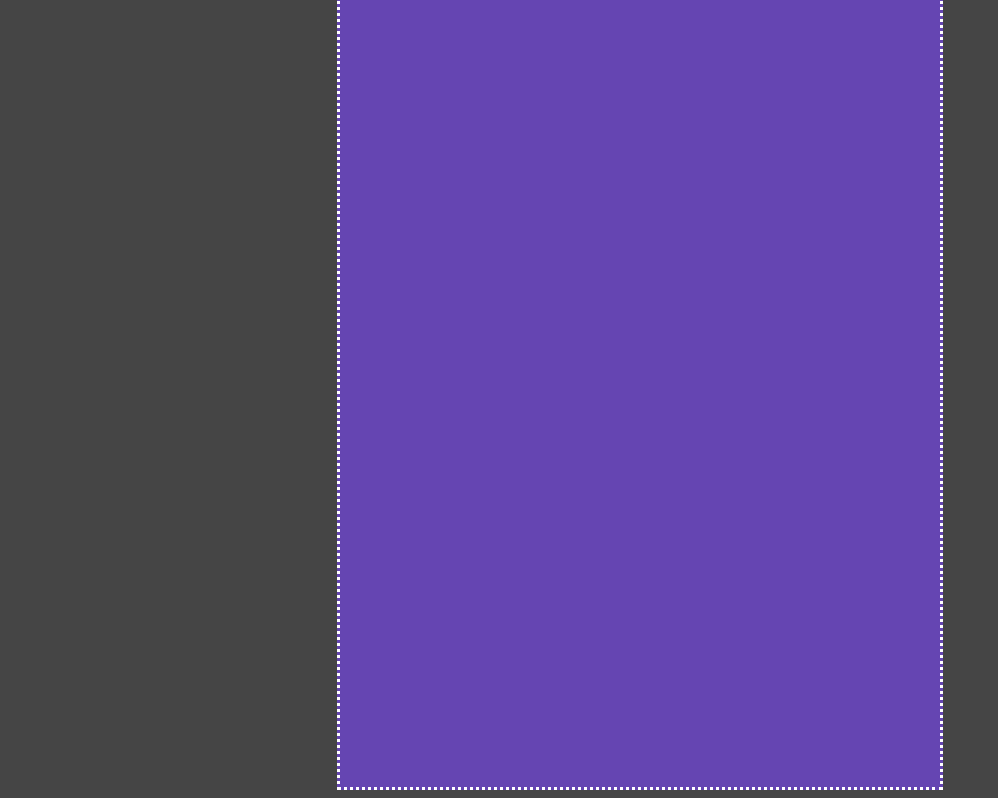
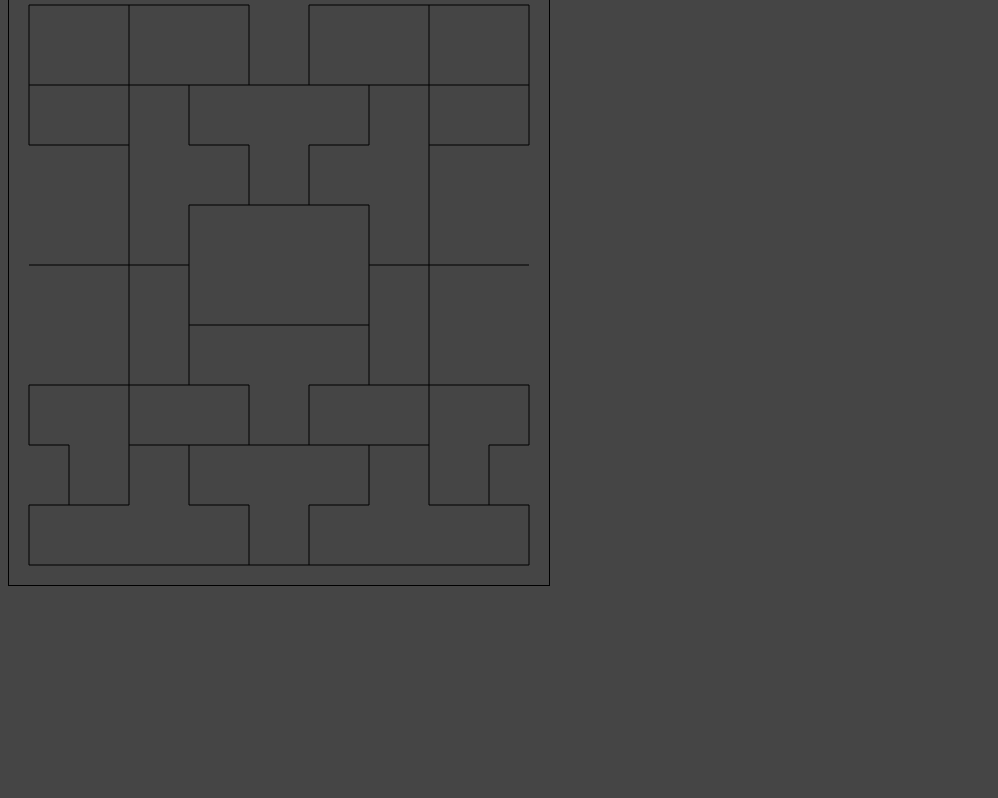
Before and after one commit to tarrinneal/puckman, a website: page public/puckman.html in a window 1280 px wide. Shown: the part 102-900 px from the top of the page, without its empty margins (0-998 px from the left). After the commit the page ends 800 px from the top, so only its background shows below. Drawn offline with Linux system fonts and the light colour scheme; a web font is replaced by a local one.

Commit message:
drew the map in canvas

```diff
--- a/public/app.js
+++ b/public/app.js
@@ -0,0 +1,74 @@
+function draw() {
+  var canvas = document.getElementById('tutorial');
+  if (canvas.getContext) {
+    var ctx = canvas.getContext('2d');
+
+    ctx.beginPath();
+    ctx.moveTo(20, 20);
+    ctx.lineTo(240, 20);
+    ctx.lineTo(240, 100);
+    ctx.moveTo(300, 100);
+    ctx.lineTo(300, 100);
+    ctx.lineTo(300, 20);
+    ctx.lineTo(520, 20);
+    ctx.lineTo(520, 160);
+    ctx.lineTo(420, 160);
+    ctx.moveTo(520, 100);
+    ctx.lineTo(20, 100);
+    ctx.lineTo(20, 20);
+    ctx.moveTo(120, 160);
+    ctx.lineTo(20, 160);
+    ctx.lineTo(20, 100);
+    ctx.moveTo(180, 100);
+    ctx.lineTo(180, 160);
+    ctx.lineTo(240, 160);
+    ctx.lineTo(240, 220);
+    ctx.lineTo(360, 220);
+    ctx.lineTo(360, 400);
+    ctx.moveTo(360, 340);
+    ctx.lineTo(180, 340);
+    ctx.moveTo(180, 400);
+    ctx.lineTo(180, 220);
+    ctx.lineTo(240, 220);
+    ctx.moveTo(300, 220);
+    ctx.lineTo(300, 160);
+    ctx.lineTo(360, 160);
+    ctx.lineTo(360, 100);
+    ctx.moveTo(420, 20);
+    ctx.lineTo(420, 520);
+    ctx.moveTo(360, 280);
+    ctx.lineTo(520, 280);
+    ctx.moveTo(300, 460);
+    ctx.lineTo(300, 400);
+    ctx.lineTo(520, 400);
+    ctx.lineTo(520, 460);
+    ctx.lineTo(480, 460);
+    ctx.lineTo(480, 520);
+    ctx.moveTo(420, 520);
+    ctx.lineTo(520, 520);
+    ctx.lineTo(520, 580);
+    ctx.lineTo(20, 580);
+    ctx.lineTo(20, 520);
+    ctx.lineTo(120, 520);
+    ctx.lineTo(120, 20);
+    ctx.moveTo(20, 280);
+    ctx.lineTo(180, 280);
+    ctx.moveTo(60, 520);
+    ctx.lineTo(60, 460);
+    ctx.lineTo(20, 460);
+    ctx.lineTo(20, 400);
+    ctx.lineTo(240, 400);
+    ctx.lineTo(240, 460);
+    ctx.moveTo(120, 460);
+    ctx.lineTo(420, 460);
+    ctx.moveTo(180, 460);
+    ctx.lineTo(180, 520);
+    ctx.lineTo(240, 520);
+    ctx.lineTo(240, 580);
+    ctx.moveTo(300, 580);
+    ctx.lineTo(300, 520);
+    ctx.lineTo(360, 520);
+    ctx.lineTo(360, 460);
+    ctx.stroke();
+  }
+}
--- a/public/puckman.html
+++ b/public/puckman.html
@@ -10,11 +10,12 @@
     <link href="https://fonts.googleapis.com/css2?family=Goldman:wght@400;700&display=swap" rel="stylesheet">
   </head>
 
-  <body>
+  <body onload="draw()">
     <header class="header">
       <h1 id="logo">Puckman!</h1>
     </header>
-    <div id="app"></div>
+    <canvas id="tutorial" width="540" height="600"></canvas>
+    <!-- <div id="app"></div> -->
   </body>
 
 
--- a/public/styles.css
+++ b/public/styles.css
@@ -75,3 +75,9 @@ body {
   font-family: 'Goldman', 'Courier New', Courier, monospace;
   font-size: larger;
 }
+/*
+---------------Canvas----------------
+*/
+canvas {
+  border: 1px solid black;
+}
```
